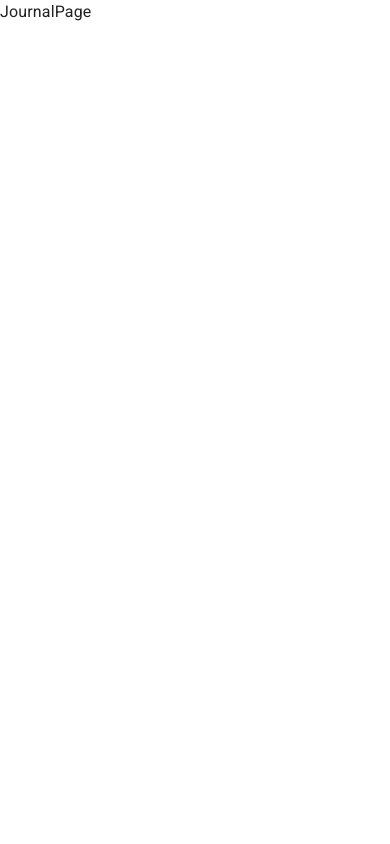
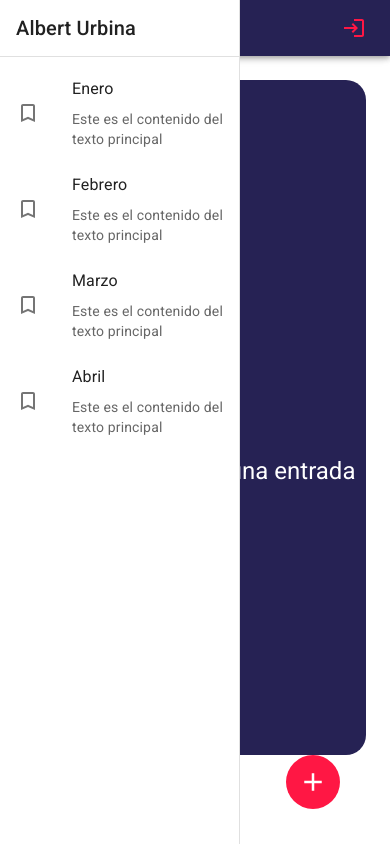
Before and after one commit to johan50693/react-journal, a React (Vite) app: page / in a window 390 px wide. Built offline with nearby package versions, Linux system fonts and the light colour scheme.

Commit message:
Fin se secciòn para el front

```diff
--- /dev/null
+++ b/src/journal/components/ImageGallery.jsx
@@ -0,0 +1,72 @@
+
+import * as React from 'react';
+import ImageList from '@mui/material/ImageList';
+import ImageListItem from '@mui/material/ImageListItem';
+
+export const ImageGallery = () => {
+  return (
+    <ImageList sx={{ width: '100%', height: 500 }} cols={4} rowHeight={200}>
+      {itemData.map((item) => (
+        <ImageListItem key={item.img}>
+          <img
+            src={`${item.img}?w=164&h=164&fit=crop&auto=format`}
+            srcSet={`${item.img}?w=164&h=164&fit=crop&auto=format&dpr=2 2x`}
+            alt={item.title}
+            loading="lazy"
+          />
+        </ImageListItem>
+      ))}
+    </ImageList>
+  );
+}
+
+const itemData = [
+  {
+    img: 'https://images.unsplash.com/photo-1551963831-b3b1ca40c98e',
+    title: 'Breakfast',
+  },
+  {
+    img: 'https://images.unsplash.com/photo-1551782450-a2132b4ba21d',
+    title: 'Burger',
+  },
+  {
+    img: 'https://images.unsplash.com/photo-1522770179533-24471fcdba45',
+    title: 'Camera',
+  },
+  {
+    img: 'https://images.unsplash.com/photo-1444418776041-9c7e33cc5a9c',
+    title: 'Coffee',
+  },
+  {
+    img: 'https://images.unsplash.com/photo-1533827432537-70133748f5c8',
+    title: 'Hats',
+  },
+  {
+    img: 'https://images.unsplash.com/photo-1558642452-9d2a7deb7f62',
+    title: 'Honey',
+  },
+  {
+    img: 'https://images.unsplash.com/photo-1516802273409-68526ee1bdd6',
+    title: 'Basketball',
+  },
+  {
+    img: 'https://images.unsplash.com/photo-1518756131217-31eb79b20e8f',
+    title: 'Fern',
+  },
+  {
+    img: 'https://images.unsplash.com/photo-1597645587822-e99fa5d45d25',
+    title: 'Mushrooms',
+  },
+  {
+    img: 'https://images.unsplash.com/photo-1567306301408-9b74779a11af',
+    title: 'Tomato basil',
+  },
+  {
+    img: 'https://images.unsplash.com/photo-1471357674240-e1a485acb3e1',
+    title: 'Sea star',
+  },
+  {
+    img: 'https://images.unsplash.com/photo-1589118949245-7d38baf380d6',
+    title: 'Bike',
+  },
+];
--- /dev/null
+++ b/src/journal/components/NavBar.jsx
@@ -0,0 +1,36 @@
+import { MenuOpenOutlined } from '@mui/icons-material';
+import { AppBar, Grid, IconButton, Toolbar, Typography } from '@mui/material';
+import LoginIcon from '@mui/icons-material/Login';
+
+export const NavBar = ({drawerWidth=240}) => {
+  return (
+    <AppBar
+      position='fixed'
+      sx={{
+        width: { sm: `calc(100% - ${drawerWidth}px)` },
+        ml: {sm: `${drawerWidth}px`}
+      }}
+    >
+      <Toolbar>
+        <IconButton
+          color='inherit'
+          edge='start'
+          sx={{ mr: 2, display: {sm: 'none'}}}
+        >
+          <MenuOpenOutlined />
+        </IconButton>
+
+        <Grid container
+          direction='row'
+          justifyContent='space-between'
+          alignItems='center'
+        >
+          <Typography variant='h6' noWrap component='div'>JournalApp</Typography>
+          <IconButton color='error'>
+            <LoginIcon/>
+          </IconButton>
+        </Grid>
+      </Toolbar>
+    </AppBar>
+  )
+}
--- /dev/null
+++ b/src/journal/components/SideBar.jsx
@@ -0,0 +1,51 @@
+import { TurnedInNot } from "@mui/icons-material"
+import { Divider, Drawer, Grid, List, ListItem, ListItemButton, ListItemIcon, ListItemText, Toolbar, Typography } from "@mui/material"
+import { Box } from "@mui/system"
+
+export const SideBar = ({drawerWidth=240}) => {
+  return (
+    <Box
+      component={'nav'}
+      sx={{
+        width: {sm: drawerWidth},
+        flexShrink: {sm:0}
+      }}
+    >
+      <Drawer
+        variant='permanent'
+        open
+        sx={{
+          display: {xs: 'block'},
+          '& .MuiDrawer-paper': {boxSizing: 'border-box', width: drawerWidth}
+        }}
+      >
+        <Toolbar>
+          <Typography variant="h6" noWrap component="div">
+            Albert Urbina
+          </Typography>
+        </Toolbar>
+
+        <Divider/>
+
+        <List>
+          {
+            ['Enero','Febrero','Marzo','Abril'].map( text => (
+              <ListItem key={text} disablePadding>
+                <ListItemButton>
+                  <ListItemIcon>
+                    <TurnedInNot/>
+                  </ListItemIcon>
+                  <Grid container>
+                    <ListItemText primary={text} />
+                    <ListItemText secondary={'Este es el contenido del texto principal'} />
+                  </Grid>
+                </ListItemButton>
+              </ListItem>
+            ))
+          }
+        </List>
+
+      </Drawer>
+    </Box>
+  )
+}
--- /dev/null
+++ b/src/journal/components/index.js
@@ -0,0 +1,4 @@
+
+export * from './NavBar';
+export * from './SideBar';
+export * from './ImageGallery';
--- /dev/null
+++ b/src/journal/layout/JournalLayout.jsx
@@ -0,0 +1,30 @@
+import { Toolbar } from '@mui/material';
+import { Box } from '@mui/system'
+import React from 'react'
+import { SideBar } from '../components';
+import { NavBar } from '../components/NavBar';
+
+const drawerWidth=240;
+
+export const JournalLayout = ({children}) => {
+  return (
+    <Box
+      sx={{display: 'flex'}}
+    >
+
+      <NavBar drawerWidth={drawerWidth} />
+
+      <SideBar drawerWidth={drawerWidth} />
+
+      <Box
+        component='main'
+        sx={{flexGrow:1, p:3}}
+      >
+        <Toolbar/>
+
+        {children}
+
+      </Box>
+    </Box>
+  )
+}
--- a/src/journal/pages/JournalPage.jsx
+++ b/src/journal/pages/JournalPage.jsx
@@ -1,7 +1,31 @@
-import { Typography } from "@mui/material"
+import { AddOutlined } from "@mui/icons-material"
+import { IconButton, Typography } from "@mui/material"
+import { JournalLayout } from "../layout/JournalLayout"
+import { NoteView, NothingSelectedView } from "../views"
 
 export const JournalPage = () => {
   return (
-    <Typography>JournalPage</Typography>
+    <JournalLayout>
+      {/* <Typography>
+        Lorem ipsum dolor sit amet consectetur adipisicing elit. Ut consectetur id, consequuntur tempora adipisci praesentium, maiores quis, odit obcaecati cum voluptate ipsum facilis excepturi nemo iste aliquam necessitatibus expedita. Vitae.
+      </Typography> */}
+      <NothingSelectedView/>
+      {/* <NoteView/> */}
+
+      <IconButton
+        size='large'
+        sx={{
+          color: 'white',
+          backgroundColor: 'error.main',
+          ':hover': { backgroundColor: 'error.main', opacity: 0.9},
+          position: 'fixed',
+          right: 50,
+          botton: 50
+        }}
+      >
+        <AddOutlined sx={ {fontSize:30} } />
+
+      </IconButton>
+    </JournalLayout>
   )
 }
--- /dev/null
+++ b/src/journal/views/NoteView.jsx
@@ -0,0 +1,50 @@
+import { Button, Grid, TextField, Typography } from '@mui/material'
+import { SaveOutlined} from '@mui/icons-material';
+import { ImageGallery } from '../components';
+
+export const NoteView = () => {
+  return (
+    <Grid
+      container
+      direction='row'
+      justifyContent='space-between'
+      alignItems='center'
+      sx={{ mb:1 }}
+    >
+      <Grid item>
+        <Typography fontSize={39} fontWeight='light'>
+          28 de agosto de 2023
+        </Typography>
+      </Grid>
+
+      <Grid item>
+        <Button color='primary' sx={{padding:2}}>
+          <SaveOutlined sx={{ fontSize:30, mr: 1}} />
+            Guardar
+        </Button>
+      </Grid>
+
+      <Grid container>
+        <TextField
+          type="text"
+          variant="filled"
+          fullWidth
+          placeholder="Ingrese un titulo"
+          label="Titulo"
+          sx={{ border: 'none', mb: 1}}
+        />
+
+        <TextField
+          type="text"
+          variant="filled"
+          fullWidth
+          multiline
+          placeholder="¿Qué sucedió hoy?"
+          minRows={5}
+        />
+      </Grid>
+
+      <ImageGallery />
+    </Grid>
+  )
+}
--- /dev/null
+++ b/src/journal/views/NothingSelectedView.jsx
@@ -0,0 +1,21 @@
+import { Grid, Typography } from "@mui/material";
+import { StarOutline } from '@mui/icons-material';
+export const NothingSelectedView = () => {
+  return (
+    <Grid
+      container
+      spacing={0}
+      direction="column"
+      alignItems="center"
+      justifyContent="center"
+      sx={{minHeight: '80vh', backgroundColor: 'primary.main', borderRadius:5}}
+    >
+      <Grid item xs={12}>
+        <StarOutline sx={{ fontSize: 100, color: 'white' }} />
+      </Grid>
+      <Grid item xs={12}>
+        <Typography color='white' variant='h5'> Selecciona o crea una entrada </Typography>
+      </Grid>
+    </Grid>
+  )
+}
--- /dev/null
+++ b/src/journal/views/index.js
@@ -0,0 +1,3 @@
+
+export * from './NothingSelectedView';
+export * from './NoteView';
```
Also changed, not shown: 1 other file (tests, documents, lock files or other folders).
